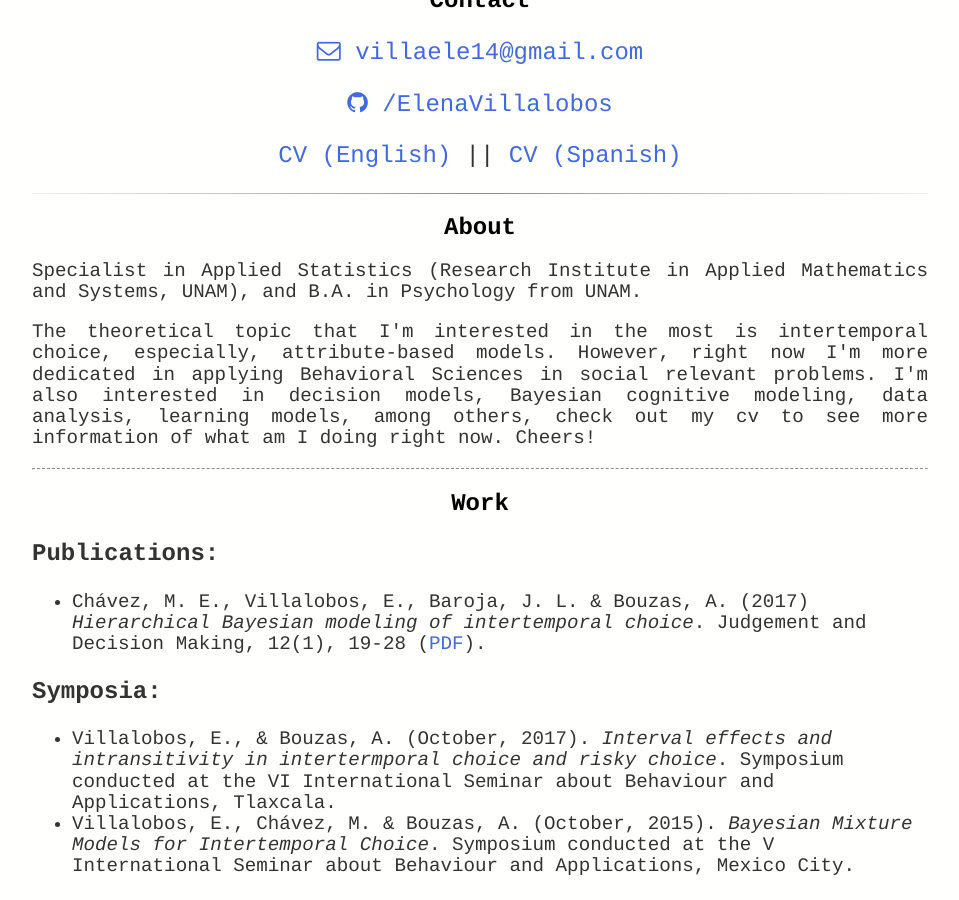
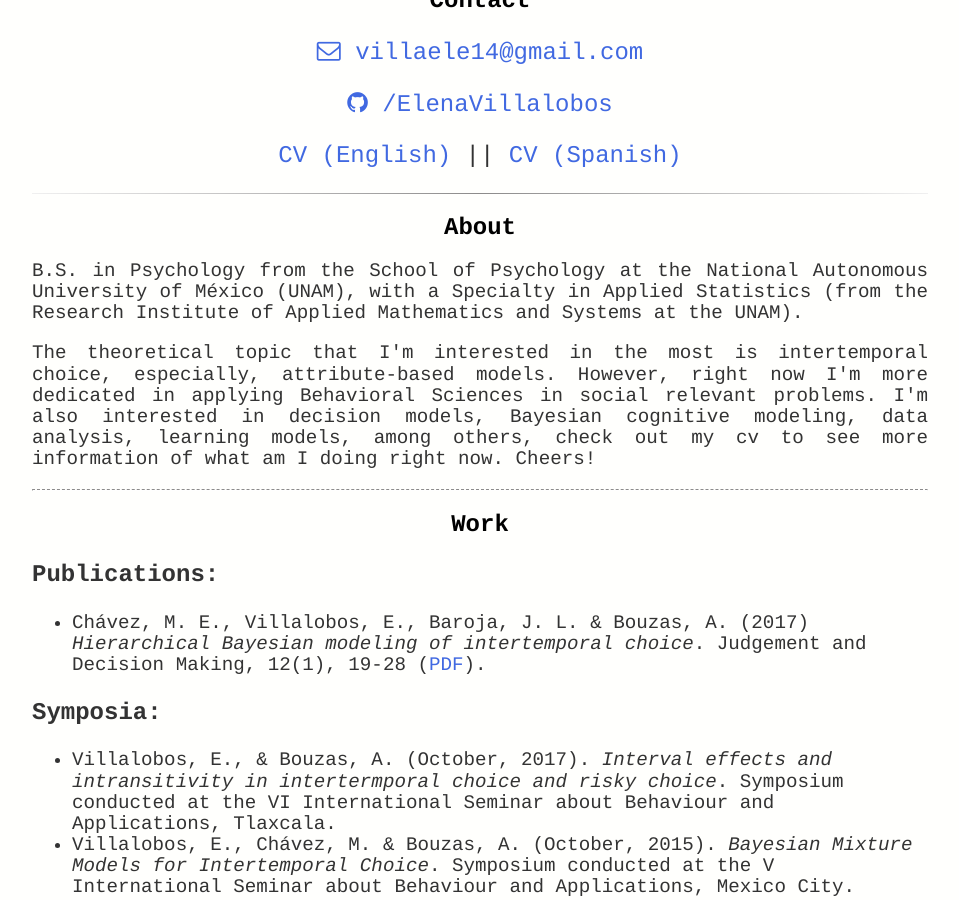
Before and after one commit to BouzasLab25/bouzaslab25.github.io, a Jekyll site: the page built from people/elena.html, in a window 1280 px wide and 900 px high, scrolled down 684 px. Shown: the whole window, without its empty margins (160-1119 px from the left). Built offline with Jekyll 4.4.1, drawn with Linux system fonts in a browser that asks for light colours.

Commit message:
Update elena.html

```diff
--- a/people/elena.html
+++ b/people/elena.html
@@ -22,7 +22,7 @@
 <hr class="style14">
  <h2>About</h2>
 
- <p class='text'> Specialist in Applied Statistics (Research Institute in Applied Mathematics and Systems, UNAM), and B.A. in Psychology from UNAM.</p>
+ <p class='text'> B.S. in Psychology from the School of Psychology at the National Autonomous University of México (UNAM), with a Specialty in Applied Statistics (from the Research Institute of Applied Mathematics and Systems at the UNAM).</p>
 
  <p class='text'>The theoretical topic that I'm interested in the most is intertemporal choice, especially, attribute-based models. However, right now I'm more dedicated in applying Behavioral Sciences in social relevant problems. I'm also interested in decision models, Bayesian cognitive modeling, data analysis, learning models, among others, check out my cv to see more information of what am I doing right now. Cheers! </p>
 
```
